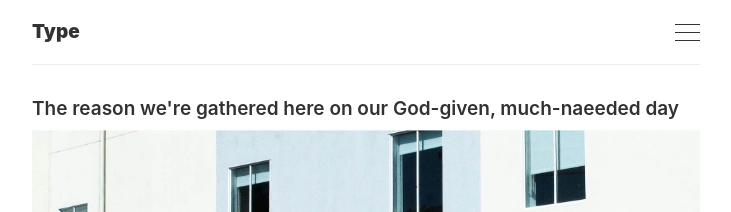
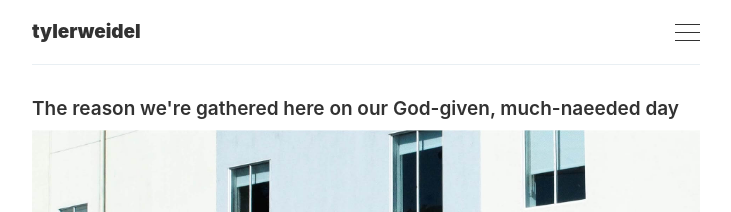
Before and after one commit to tylerweidel/tylerweidel.github.io, a Jekyll site: the page built from index.html, in a window 1280 px wide and 900 px high. Shown: the top 212 px of the window, without its empty margins (274-1005 px from the left). Built offline with Jekyll 4.4.1, drawn with Linux system fonts in a browser that asks for light colours; the list of posts is cut into pages by our own code.

Commit message:
Update _config.yml

```diff
--- a/_config.yml
+++ b/_config.yml
@@ -6,11 +6,11 @@
 # 'jekyll serve'. If you change this file, please restart the server process.
 
 # Site settings
-title:       Type
+title:       tylerweidel
 email:       ''
 description: ''
 baseurl:     '' # The subpath of your site, e.g. /blog
-url:         'https://type-jekyll.aspirethemes.com/' # The base hostname & protocol for your site
+url:         '' # The base hostname & protocol for your site https://type-jekyll.aspirethemes.com/
 twitter:     ''
 github:      ''
 instagram:   ''
```
